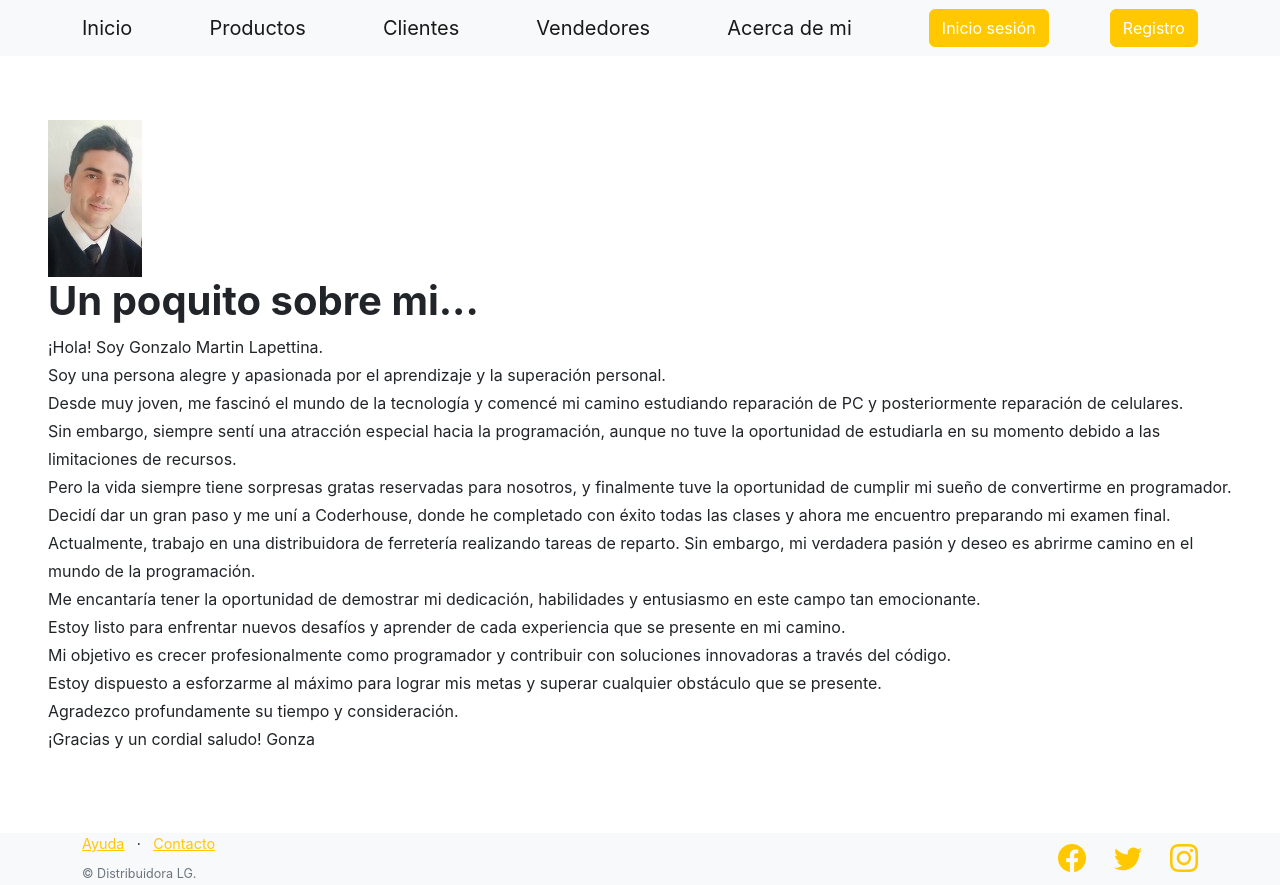
After one commit to Churdano/Examen-final-Coderhouse, a Django app: template control_distr/templates/control_distr/sobre_mi.html in a window 1280 px wide. The commit adds this page. Run offline with Django 4.2, Linux system fonts and the light colour scheme; the template is opened without the code that fills it, so the values that code supplies are empty; some libraries are stand-ins or nearby versions.

Commit message:
Agregada pagina acerca de mi con imagen

```diff
--- a/control_distr/templates/control_distr/base.html
+++ b/control_distr/templates/control_distr/base.html
@@ -27,6 +27,7 @@
                 <a class="navbar-brand" href="{% url 'lista_productos' %}">Productos</a>
                 <a class="navbar-brand" href="{% url 'lista_clientes' %}">Clientes</a>
                 <a class="navbar-brand" href="{% url 'lista_vendedores' %}">Vendedores</a>
+                <a class="navbar-brand" href="{% url 'sobre_mi' %}">Acerca de mi</a>
                 {% if user.is_authenticated %}
                 <div class="dropdown">
                     <button class="btn btn-secondary dropdown-toggle" type="button" id="dropdownMenuButton1" data-bs-toggle="dropdown" aria-expanded="false">
--- /dev/null
+++ b/control_distr/templates/control_distr/sobre_mi.html
@@ -0,0 +1,38 @@
+{% extends 'control_distr/base.html' %}
+{% load static %}
+
+{% block contenido %}
+<body>
+    <img src="{% static 'imagenes\foto_mia.jpg' %}">
+    <h1>Un poquito sobre mi...</h1>
+    <p>¡Hola!
+
+        Soy Gonzalo Martin Lapettina.
+        <br>
+         Soy una persona alegre y apasionada por el aprendizaje y la superación personal.
+        <br>
+         Desde muy joven, me fascinó el mundo de la tecnología y comencé mi camino estudiando reparación de PC y posteriormente reparación de celulares.
+         <br>
+         Sin embargo, siempre sentí una atracción especial hacia la programación, aunque no tuve la oportunidad de estudiarla en su momento debido a las limitaciones de recursos.
+        <br>
+        Pero la vida siempre tiene sorpresas gratas reservadas para nosotros, y finalmente tuve la oportunidad de cumplir mi sueño de convertirme en programador.
+        <br>
+        Decidí dar un gran paso y me uní a Coderhouse, donde he completado con éxito todas las clases y ahora me encuentro preparando mi examen final.
+        <br>
+        Actualmente, trabajo en una distribuidora de ferretería realizando tareas de reparto. Sin embargo, mi verdadera pasión y deseo es abrirme camino en el mundo de la programación.
+        <br>
+        Me encantaría tener la oportunidad de demostrar mi dedicación, habilidades y entusiasmo en este campo tan emocionante.
+        <br>
+        Estoy listo para enfrentar nuevos desafíos y aprender de cada experiencia que se presente en mi camino.
+        <br>
+        Mi objetivo es crecer profesionalmente como programador y contribuir con soluciones innovadoras a través del código.
+        <br>
+        Estoy dispuesto a esforzarme al máximo para lograr mis metas y superar cualquier obstáculo que se presente.
+        <br>
+        Agradezco profundamente su tiempo y consideración.
+        <br>
+        ¡Gracias y un cordial saludo!
+
+        Gonza</p>
+</body>
+{% endblock contenido %}
--- a/control_distr/views.py
+++ b/control_distr/views.py
@@ -258,3 +258,8 @@ def editar_vendedor(request, id):
         template_name='control_distr/formulario_vendedor.html',
         context={'form': formulario},
    )
+
+
+#sobre mi
+def sobre_mi(request):
+    return render(request, 'control_distr/sobre_mi.html')
```
Also changed, not shown: control_distr/urls.py (+5 -2 lines), static/imagenes/foto_mia.jpg (added).
